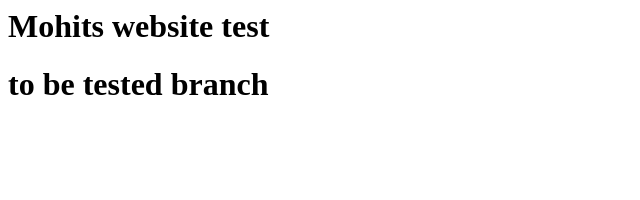
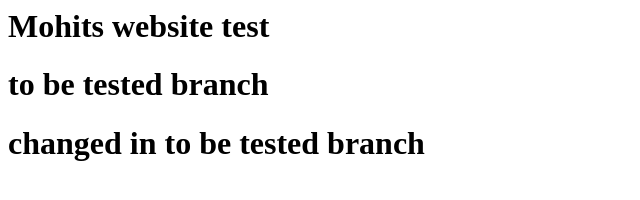
Before and after one commit to mohitmohandas/webapp, a plain HTML site: page index.html in a window 1280 px wide. Shown: the whole page, without its empty margins (0-640 px from the left). Drawn offline with Linux system fonts and the light colour scheme.

Commit message:
changed in tobetested again

```diff
--- a/index.html
+++ b/index.html
@@ -1,2 +1,3 @@
 <h1>Mohits website test</h1>
 <h1>to be tested branch</h1>
+<h1>changed in to be tested branch</h1>
```
